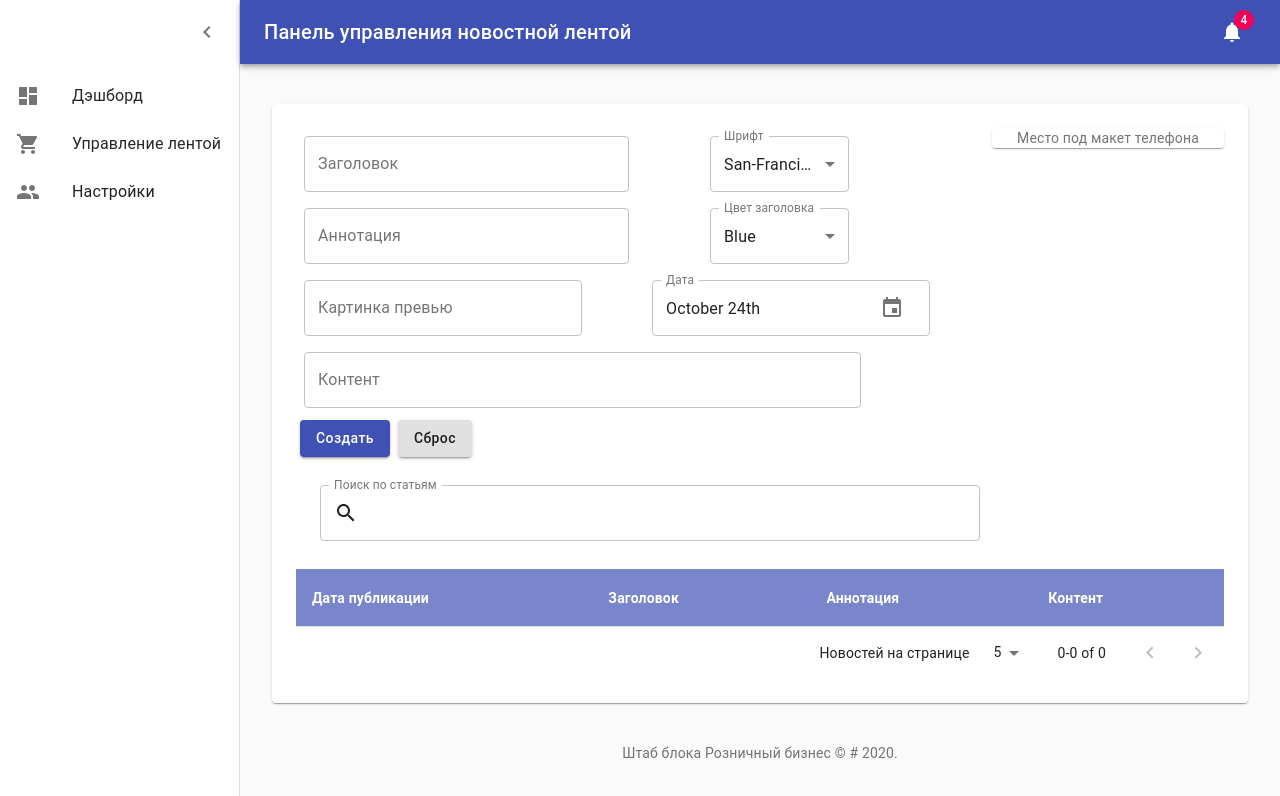
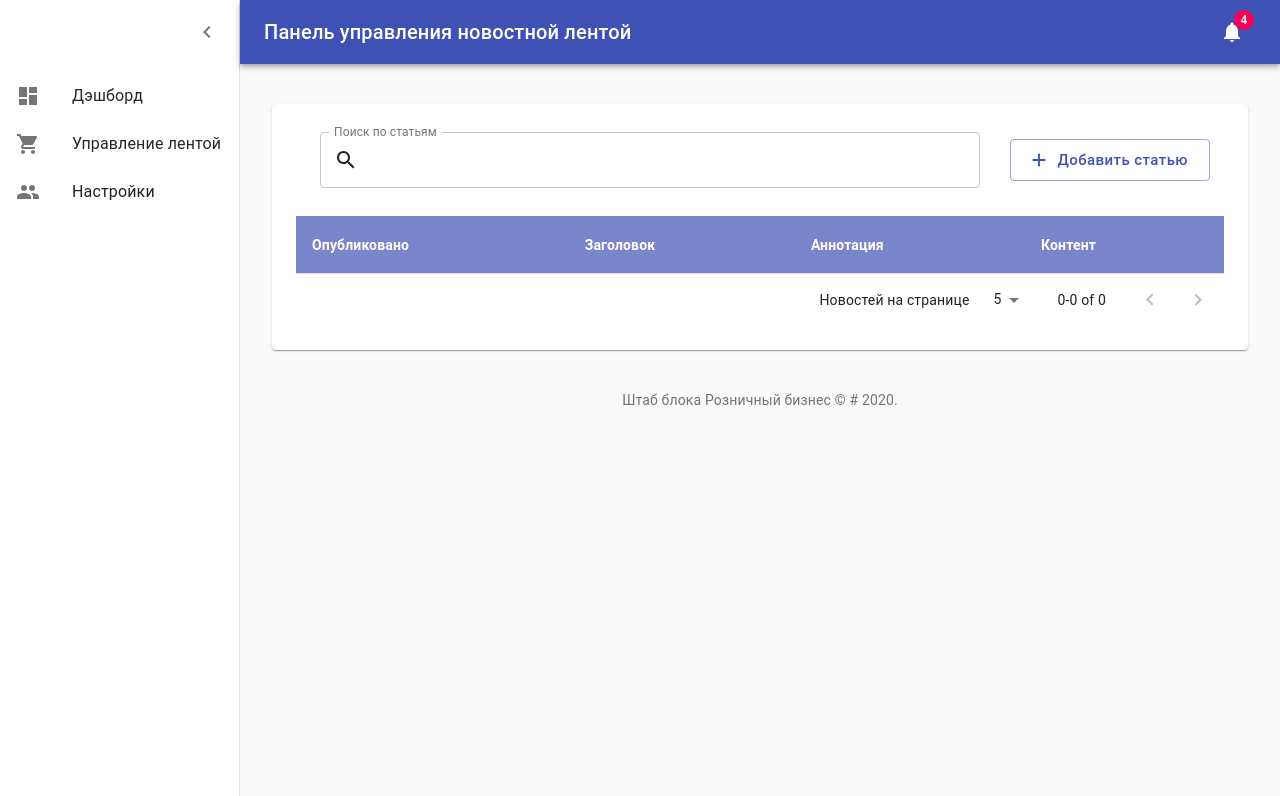
Before and after one commit to Faberge/digest-admin-panel, a React (Create React App) app: page /#/NewsList in a window 1280 px wide. Shown: the top 796 px of the page. Built offline with nearby package versions, Linux system fonts and the light colour scheme.

Commit message:
Форма во всплывающем окне

```diff
--- a/src/components/NewsForm.js
+++ b/src/components/NewsForm.js
@@ -28,7 +28,8 @@ const initialFieldValues = {
 };
 
 //Валидация формы
-export default function NewsForm() {
+export default function NewsForm(props) {
+  const { addOrEdit } = props;
   const validate = (fieldValues = values) => {
     let temp = { ...errors };
     if ("title" in fieldValues) {
@@ -72,8 +73,7 @@ export default function NewsForm() {
   const handleSubmit = (e) => {
     e.preventDefault();
     if (validate()) {
-      inputService.insertNews(values);
-      resetForm();
+      addOrEdit(values, resetForm);
       //window.alert("Статья опубликована на сервер!");
     }
   };
--- a/src/components/NewsList.js
+++ b/src/components/NewsList.js
@@ -11,9 +11,11 @@ import {
   Toolbar,
   InputAdornment,
 } from "@material-ui/core";
+import AddIcon from "@material-ui/icons/Add";
 import * as inputService from "../services/inputService";
 import Controls from "./controls/Controls";
 import { Search } from "@material-ui/icons";
+import PopUp from "./PopUp";
 
 const useStyles = makeStyles((theme) => ({
   pageContent: {
@@ -23,10 +25,14 @@ const useStyles = makeStyles((theme) => ({
   searchInput: {
     width: "75%",
   },
+  addButton: {
+    position: "absolute",
+    right: "10px",
+  },
 }));
 
 const headCells = [
-  { id: "created_dt", label: "Дата публикации" },
+  { id: "created_dt", label: "Опубликовано" },
   { id: "title", label: "Заголовок" },
   { id: "title_annotation", label: "Аннотация" },
   { id: "content", label: "Контент" },
@@ -34,13 +40,13 @@ const headCells = [
 
 function NewsList() {
   const classes = useStyles();
-
   const [records, setRecords] = useState(inputService.getAllNews());
   const [filterFunc, setFilterFunc] = useState({
     fn: (items) => {
       return items;
     },
   });
+  const [openPopUp, setOpenPopUp] = useState(false);
 
   const {
     TblContainer,
@@ -64,10 +70,16 @@ function NewsList() {
     });
   };
 
+  const addOrEdit = (newsItem, resetForm) => {
+    inputService.insertNews(newsItem);
+    resetForm();
+    setOpenPopUp(false);
+    setRecords(inputService.getAllNews());
+  };
+
   return (
+    <>
       <Paper className={classes.pageContent}>
-      <NewsForm /> {/*Надо убрать в модальное окно */}
-      <br />
         <Toolbar>
           <Controls.Input
             label="Поиск по статьям"
@@ -80,6 +92,13 @@ function NewsList() {
               ),
             }}
             onChange={handleSearch}
+          />
+          <Controls.Button
+            className={classes.addButton}
+            text="Добавить статью"
+            variant="outlined"
+            startIcon={<AddIcon />}
+            onClick={() => setOpenPopUp(true)}
           />
         </Toolbar>
         <TblContainer>
@@ -97,6 +116,14 @@ function NewsList() {
         </TblContainer>
         <TblPagination />
       </Paper>
+      <PopUp
+        title="Новая статья"
+        openPopUp={openPopUp}
+        setOpenPopUp={setOpenPopUp}
+      >
+        <NewsForm addOrEdit={addOrEdit} />
+      </PopUp>
+    </>
   );
 }
 
--- /dev/null
+++ b/src/components/PopUp.js
@@ -0,0 +1,59 @@
+import React from "react";
+import {
+  Dialog,
+  DialogTitle,
+  DialogContent,
+  makeStyles,
+  Typography,
+} from "@material-ui/core";
+import CloseIcon from "@material-ui/icons/Close";
+import Controls from "./controls/Controls";
+
+const useStyles = makeStyles((theme) => ({
+  dialogWrapper: {
+    padding: theme.spacing(2),
+    position: "absolute",
+    top: theme.spacing(5),
+  },
+  dialogTitle: {
+    paddingRight: "0px",
+  },
+}));
+
+function PopUp(props) {
+  const classes = useStyles();
+
+  const { title, children, openPopUp, setOpenPopUp } = props;
+
+  return (
+    <Dialog
+      open={openPopUp}
+      maxWidth="md"
+      classes={{ paper: classes.dialogWrapper }}
+    >
+      <DialogTitle className={classes.dialogTitle}>
+        <div style={{ display: "flex" }}>
+          <Typography
+            variant="h6"
+            component="div"
+            size="small"
+            style={{ flexGrow: 1 }}
+          >
+            {title}
+          </Typography>
+          <Controls.ActionButton
+            color="secondary"
+            onClick={() => {
+              setOpenPopUp(false);
+            }}
+          >
+            <CloseIcon />
+          </Controls.ActionButton>
+        </div>
+      </DialogTitle>
+      <DialogContent dividers>{children}</DialogContent>
+    </Dialog>
+  );
+}
+
+export default PopUp;
--- /dev/null
+++ b/src/components/controls/ActionButton.js
@@ -0,0 +1,34 @@
+import React from "react";
+import { Button, makeStyles } from "@material-ui/core";
+
+const useStyles = makeStyles((theme) => ({
+  root: {
+    minWidth: 0,
+    margin: theme.spacing(0.5),
+  },
+  secondary: {
+    backgroundColor: theme.palette.secondary.light,
+    "& .MuiButton-label": {
+      color: "#fff",
+    },
+  },
+  primary: {
+    backgroundColor: theme.palette.primary.light,
+    "& .MuiButton-label": {
+      color: "#fff",
+    },
+  },
+}));
+
+function ActionButton(props) {
+  const { color, children, onClick } = props;
+  const classes = useStyles();
+
+  return (
+    <Button className={`${classes.root} ${classes[color]}`} onClick={onClick}>
+      {children}
+    </Button>
+  );
+}
+
+export default ActionButton;
--- a/src/components/controls/Controls.js
+++ b/src/components/controls/Controls.js
@@ -3,6 +3,7 @@ import Select from "./Select";
 import SelectColor from "./SelectColor";
 import DatePicker from "./DatePicker";
 import Button from "./Button";
+import ActionButton from "./ActionButton";
 
 const Controls = {
   Input,
@@ -10,6 +11,7 @@ const Controls = {
   SelectColor,
   DatePicker,
   Button,
+  ActionButton,
 };
 
 export default Controls;
```
Lines whose indentation alone changed are shown as unchanged.
